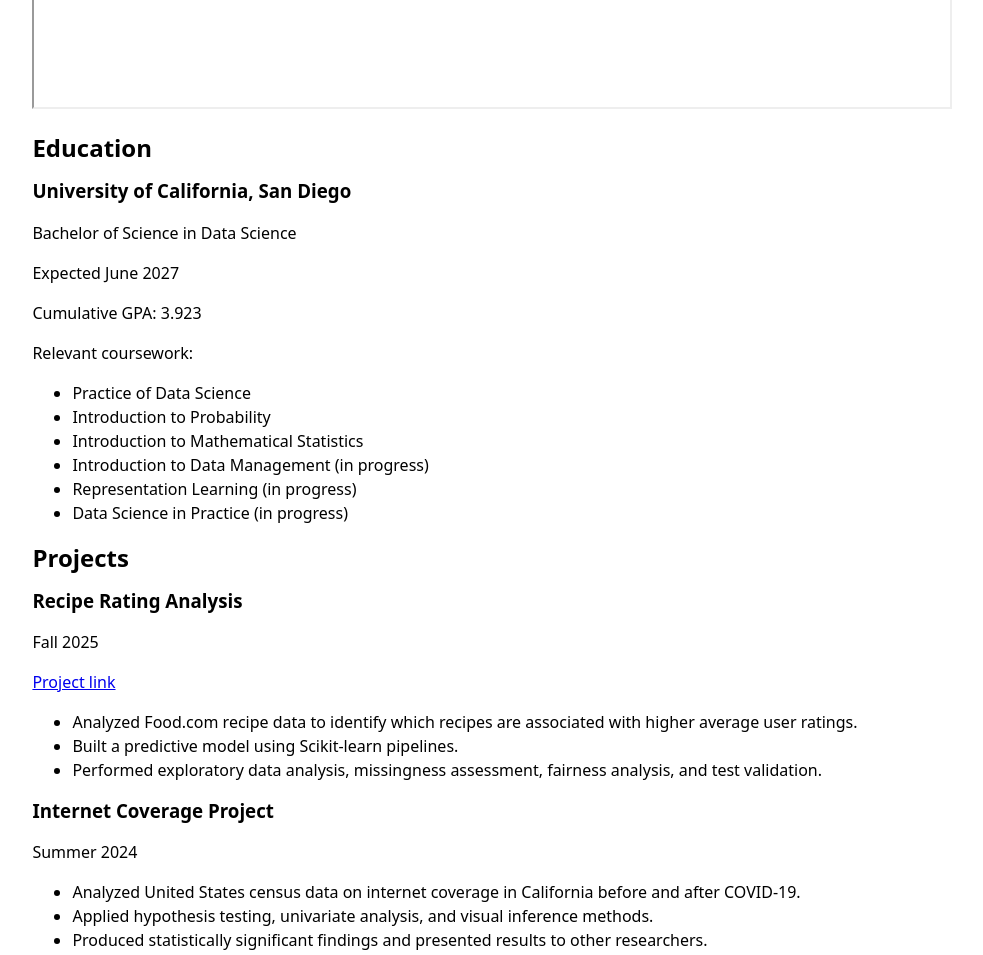
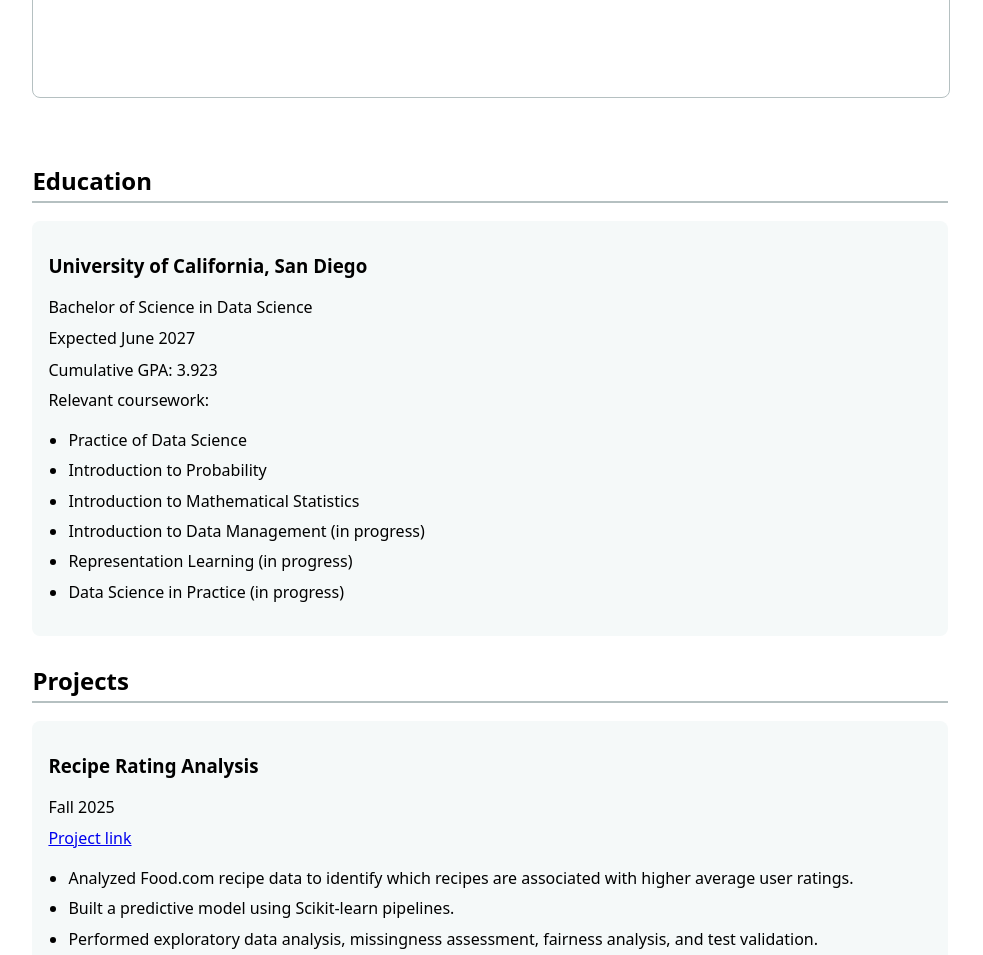
Before and after one commit to The-Jack-Ding/protfolio, a plain HTML site: page resume/index.html in a window 1280 px wide. Shown: the part 940-1895 px from the top of the page, without its empty margins (150-1133 px from the left). Drawn offline with Linux system fonts and the light colour scheme.

Commit message:
lab2 complete

```diff
--- a/resume/index.html
+++ b/resume/index.html
@@ -6,7 +6,7 @@
   <title>Resume</title>
   <link rel="stylesheet" href="../style.css" />
 </head>
-<body>
+<body class="resume-page">
   <nav>
     <a href="../index.html">Home</a>
     <a href="../projects/index.html">Projects</a>
--- a/style.css
+++ b/style.css
@@ -97,3 +97,39 @@ h1 {
   width: 100%;
   height: auto;
 }
+
+.resume-page iframe {
+  border: 1px solid oklch(80% 3% 200);
+  border-radius: 0.5em;
+  margin-bottom: 2em;
+}
+
+.resume-page section {
+  margin-block: 2em;
+}
+
+.resume-page h2 {
+  border-bottom: 2px solid oklch(80% 3% 200);
+  padding-bottom: 0.3em;
+  margin-bottom: 0.75em;
+}
+
+.resume-page article {
+  margin-block: 1em;
+  padding: 1em;
+  background-color: oklch(98% 1% 200);
+  border-radius: 0.5em;
+}
+
+.resume-page header {
+  margin-bottom: 0.5em;
+}
+
+.resume-page ul {
+  padding-left: 1.25em;
+}
+
+.resume-page p,
+.resume-page li {
+  margin-block: 0.4em;
+}
```
